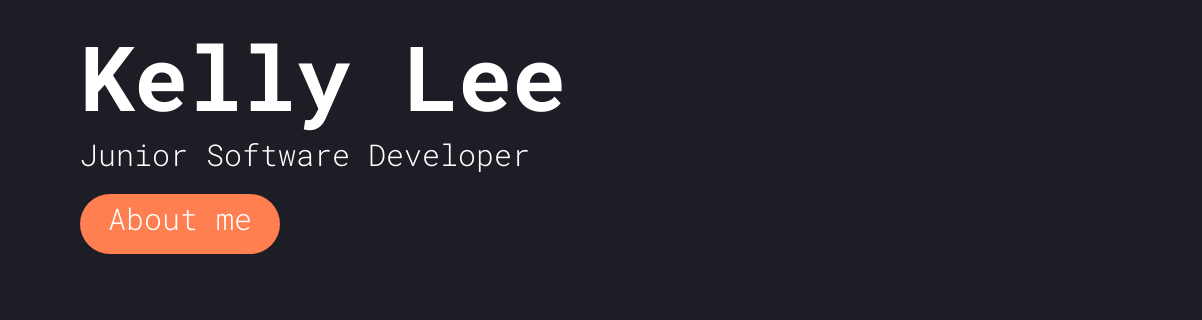
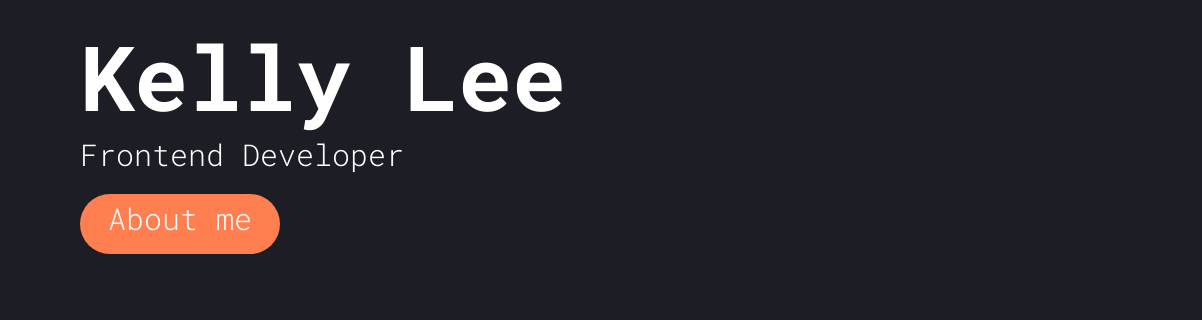
Before and after one commit to Leekkelly/Portfolio, a plain HTML site: page index.html in a window 1280 px wide. Shown: the part 305-625 px from the top of the page, 0-1202 px from the left. Drawn offline with Linux system fonts and the light colour scheme.

Commit message:
index updated

```diff
--- a/index.html
+++ b/index.html
@@ -26,7 +26,7 @@
             <div class="hero-area">
                 <div class="hero-text">
                     <h1>Kelly Lee</h1>
-                    <p>Junior Software Developer</p>
+                    <p>Frontend Developer</p>
                     <div class="button"><a href="#about-me">About me</a></div>
                 </div>
                 <div class="socials">
```
